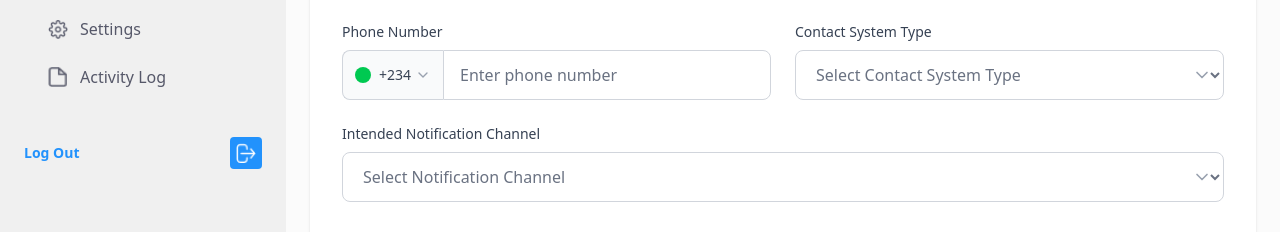
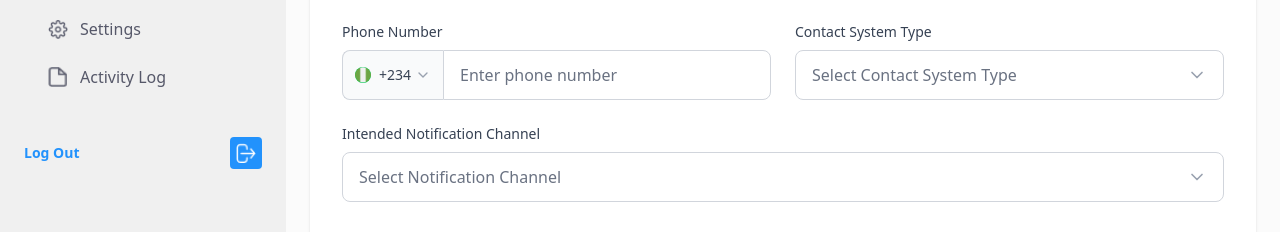
Before and after one commit to GG123lek/messaging, a React (Vite) app: page /client-page/customer-form in a window 1280 px wide. Shown: the part 368-600 px from the top of the page. Built offline with nearby package versions, Linux system fonts and the light colour scheme.

Commit message:
form finished

```diff
--- a/src/Component/Pages/ClientDetailsForm.jsx
+++ b/src/Component/Pages/ClientDetailsForm.jsx
@@ -1,5 +1,45 @@
 import React, { useState } from 'react';
 import { ChevronDown } from 'lucide-react';
+import nige from '../../assets/images/flagis.png';
+
+const CustomSelect = ({ value, onChange, options, placeholder }) => {
+  const [open, setOpen] = useState(false);
+
+  const handleSelect = (val) => {
+    onChange(val);
+    setOpen(false);
+  };
+
+  return (
+    <div className="relative w-full">
+      <div
+        className="w-full px-4 py-3 border border-gray-300 rounded-lg cursor-pointer flex items-center justify-between text-gray-900 bg-white"
+        onClick={() => setOpen(!open)}
+        tabIndex={0}
+        onBlur={() => setOpen(false)}
+      >
+        <span className={value ? "" : "text-gray-500"}>
+          {options.find((opt) => opt.value === value)?.label || placeholder}
+        </span>
+        <ChevronDown className="w-5 h-5 text-gray-400" />
+      </div>
+
+      {open && (
+        <ul className="absolute left-0 right-0 z-20 mt-1 bg-white border border-gray-300 rounded-md shadow-lg max-h-40 overflow-y-auto">
+          {options.map((option) => (
+            <li
+              key={option.value}
+              className="px-4 py-2 hover:bg-blue-600 hover:text-white cursor-pointer"
+              onMouseDown={() => handleSelect(option.value)}
+            >
+              {option.label}
+            </li>
+          ))}
+        </ul>
+      )}
+    </div>
+  );
+};
 
 const ClientDetailForm = () => {
   const [formData, setFormData] = useState({
@@ -12,10 +52,11 @@ const ClientDetailForm = () => {
 
   const handleInputChange = (e) => {
     const { name, value } = e.target;
-    setFormData(prev => ({
-      ...prev,
-      [name]: value
-    }));
+    setFormData(prev => ({ ...prev, [name]: value }));
+  };
+
+  const handleCustomSelectChange = (name, value) => {
+    setFormData(prev => ({ ...prev, [name]: value }));
   };
 
   const handleSubmit = () => {
@@ -86,7 +127,7 @@ const ClientDetailForm = () => {
               </label>
               <div className="flex">
                 <div className="flex items-center px-3 py-3 border border-r-0 border-gray-300 bg-gray-50 rounded-l-lg">
-                  <div className="w-4 h-4 rounded-full bg-green-500 mr-2"></div>
+                  <img src={nige} alt='' className="w-4 h-4 rounded-full bg-green-500 mr-2"/>
                   <span className="text-gray-700 text-sm">+234</span>
                   <ChevronDown className="w-4 h-4 text-gray-400 ml-1" />
                 </div>
@@ -106,21 +147,17 @@ const ClientDetailForm = () => {
               <label className="block text-sm font-medium text-gray-700 mb-2">
                 Contact System Type
               </label>
-              <div className="relative">
-                <select
-                  name="contactSystemType"
-                  value={formData.contactSystemType}
-                  onChange={handleInputChange}
-                  className="w-full px-4 py-3 border border-gray-300 rounded-lg focus:ring-2 focus:ring-blue-500 outline-none text-gray-500 bg-white cursor-pointer"
-                >
-                  <option value="">Select Contact System Type</option>
-                  <option value="email">Email</option>
-                  <option value="sms">SMS</option>
-                  <option value="phone">Phone</option>
-                  <option value="whatsapp">WhatsApp</option>
-                </select>
-                <ChevronDown className="absolute right-3 top-1/2 transform -translate-y-1/2 w-5 h-5 text-gray-400 pointer-events-none" />
-              </div>
+              <CustomSelect
+                value={formData.contactSystemType}
+                onChange={(val) => handleCustomSelectChange('contactSystemType', val)}
+                placeholder="Select Contact System Type"
+                options={[
+                  { label: 'Email', value: 'email' },
+                  { label: 'SMS', value: 'sms' },
+                  { label: 'Phone', value: 'phone' },
+                  { label: 'WhatsApp', value: 'whatsapp' }
+                ]}
+              />
             </div>
           </div>
 
@@ -129,22 +166,18 @@ const ClientDetailForm = () => {
             <label className="block text-sm font-medium text-gray-700 mb-2">
               Intended Notification Channel
             </label>
-            <div className="relative">
-              <select
-                name="notificationChannel"
-                value={formData.notificationChannel}
-                onChange={handleInputChange}
-                className="w-full px-4 py-3 border border-gray-300 rounded-lg focus:ring-2 focus:ring-blue-500 outline-none text-gray-500 bg-white cursor-pointer"
-              >
-                <option value="">Select Notification Channel</option>
-                <option value="email">Email</option>
-                <option value="sms">SMS</option>
-                <option value="push">Push Notification</option>
-                <option value="whatsapp">WhatsApp</option>
-                <option value="slack">Slack</option>
-              </select>
-              <ChevronDown className="absolute right-3 top-1/2 transform -translate-y-1/2 w-5 h-5 text-gray-400 pointer-events-none" />
-            </div>
+            <CustomSelect
+              value={formData.notificationChannel}
+              onChange={(val) => handleCustomSelectChange('notificationChannel', val)}
+              placeholder="Select Notification Channel"
+              options={[
+                { label: 'Email', value: 'email' },
+                { label: 'SMS', value: 'sms' },
+                { label: 'Push Notification', value: 'push' },
+                { label: 'WhatsApp', value: 'whatsapp' },
+                { label: 'Slack', value: 'slack' }
+              ]}
+            />
           </div>
         </div>
 
```
Also changed, not shown: src/assets/images/flagis.png (added).
